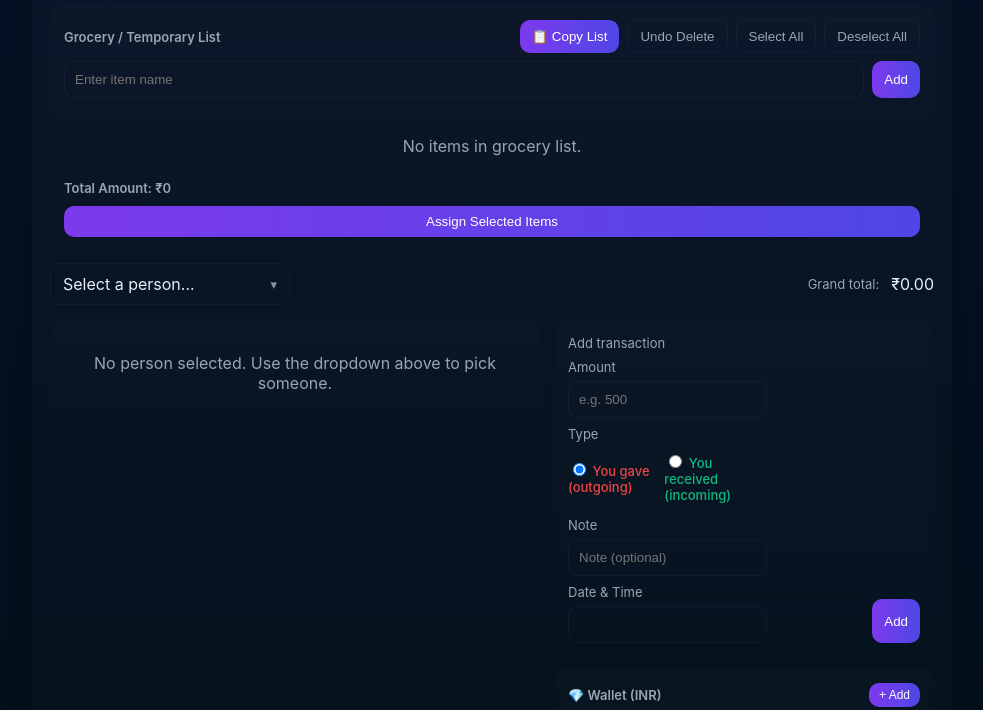
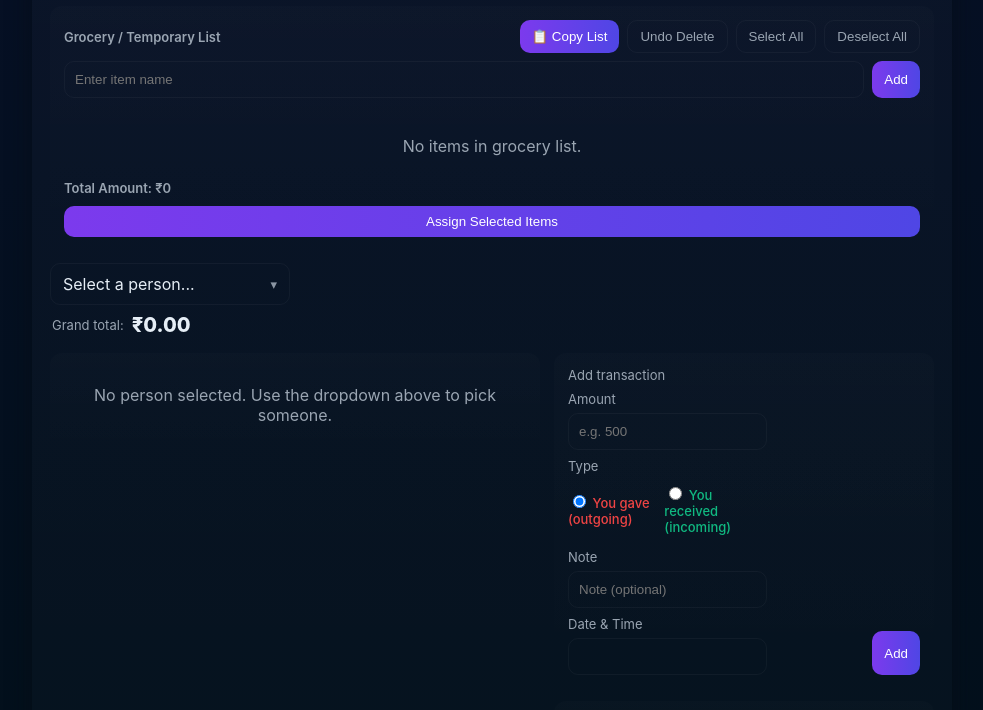
Before and after one commit to AdityaV5024/personal-ledger, a plain HTML site: page index.html in a window 1280 px wide. Shown: the part 90-800 px from the top of the page, without its empty margins (148-1131 px from the left). Drawn offline with Linux system fonts and the light colour scheme.

Commit message:
Update index.html

```diff
--- a/index.html
+++ b/index.html
@@ -177,6 +177,11 @@
             padding: 8px 12px;
             border-radius: 10px;
             cursor: pointer
+        }
+
+        #totalAll {
+            font-size: 20px;
+            font-weight: 800;
         }
 
         .content {
@@ -570,6 +575,7 @@
         </script>
 
         <div class="toprow">
+            <div style="display:flex;flex-direction:column;gap:8px;align-items:flex-start;">
                 <div class="dropdown" id="personDropdown">
                     <div class="dd-toggle" id="ddToggle" tabindex="0">
                         <div class="label" id="selectedLabel">Select a person...</div>
@@ -586,9 +592,10 @@
                     </div>
                 </div>
 
-            <div style="margin-left:auto;display:flex;gap:12px;align-items:center">
+                <div style="display:flex;gap:8px;align-items:center;padding-left:2px;">
                     <div class="small">Grand total:</div>
                     <div class="big" id="totalAll">₹0.00</div>
+                </div>
             </div>
         </div>
 
```
Lines whose indentation alone changed are shown as unchanged.
